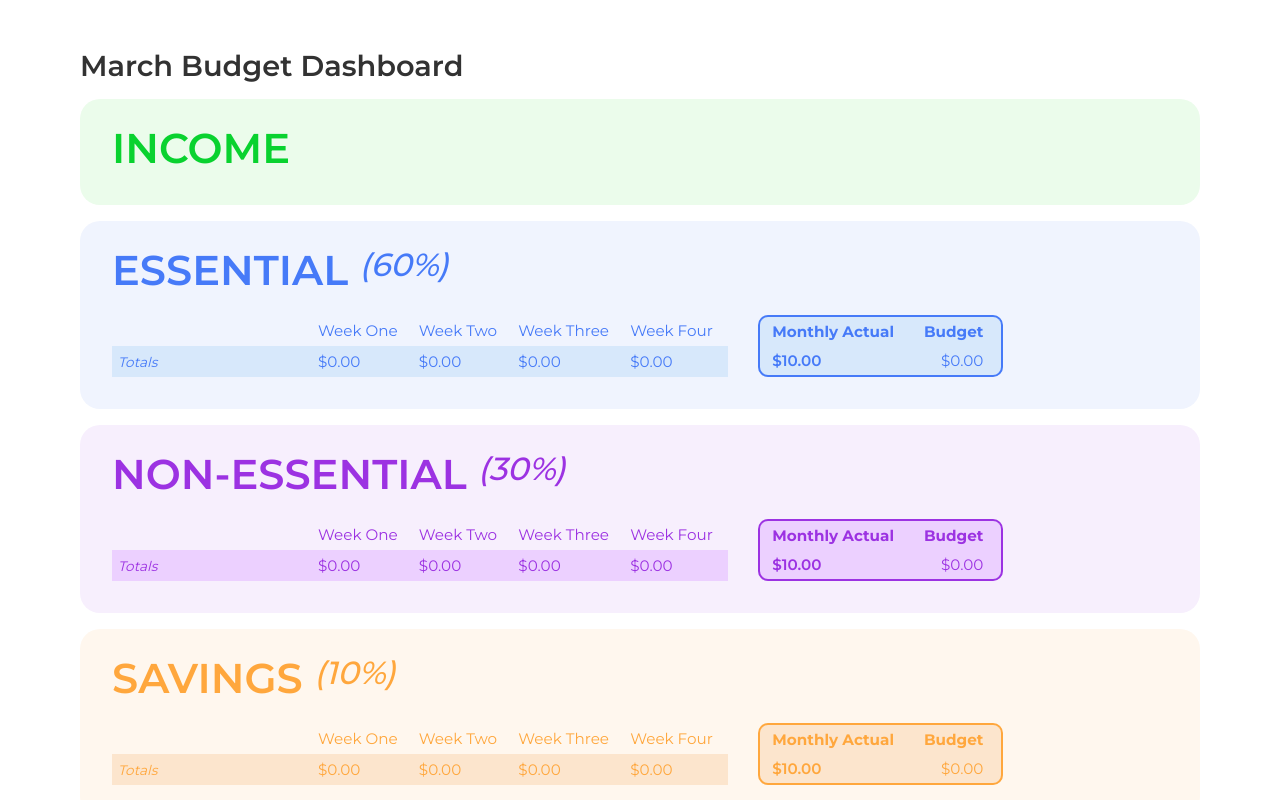
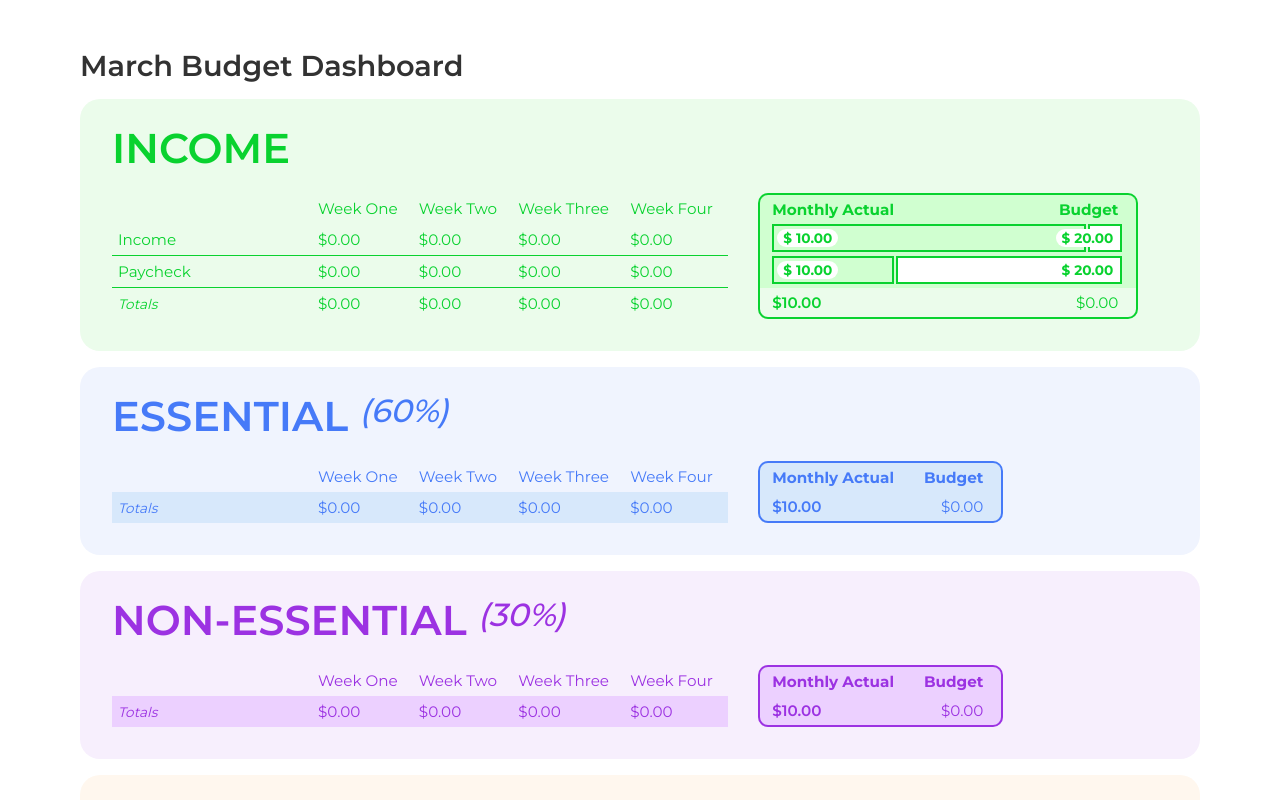
Before and after one commit to rubybeaches/BetterBudgetBuilds, a Next.js app: page /dashboard in a window 1280 px wide. Shown: the top 800 px of the page. Built offline with nearby package versions, Linux system fonts and the light colour scheme.

Commit message:
adjustments for styles when month to budget ratio is high/low

```diff
--- a/src/app/components/Dashboard/SummaryTable.tsx
+++ b/src/app/components/Dashboard/SummaryTable.tsx
@@ -23,8 +23,8 @@ const SummaryTable = ({ categories }: { categories: category[] }) => {
                     <td>$0.00</td>
                     <td id="empty"></td>
                     <td className="summaryProgressBar" colSpan={2}><span>
-                        <div id="progressMonthly" style={{ width: `${(category.curr + 30) / 100 * 350}px` }}><p>$ 10.00</p></div>
-                        <div id="progressBudget" style={{ width: `${(1 - ((category.curr + 30) / 100)) * 350}px` }}><p>$ 20.00</p></div></span></td>
+                        <div id="progressMonthly" style={{ width: `${(category.curr + 30) / 100 * 350}px`, zIndex: `${(category.curr + 30 < 60 ? 1 : 0)}` }}><p>$ 10.00</p></div>
+                        <div id="progressBudget" style={{ width: `${(1 - ((category.curr + 30) / 100)) * 350}px`, zIndex: `${(category.curr + 30 > 60 ? 1 : 0)}` }}><p>$ 20.00</p></div></span></td>
                 </tr>
             ))}
             <tr id="summaryTotals">
--- a/src/app/dashboard/page.css
+++ b/src/app/dashboard/page.css
@@ -77,9 +77,10 @@
 .section table td.summaryProgressBar #progressMonthly,
 .section table td.summaryProgressBar #progressBudget {
     border: 2px solid;
-    padding: 2px;
+    padding: 3px;
     z-index: 1;
     display: flex;
+    height: 28px;
 }
 
 .section table td.summaryProgressBar #progressBudget {
@@ -95,11 +96,12 @@
     padding: 1px 6px;
     font-weight: 700;
     font-size: .9em;
-    min-width: fit-content;
+    width: fit-content;
+    position: absolute;
 }
 
 .section td.summaryProgressBar #progressBudget p {
-    margin-left: auto;
+    right: 3px;
 }
 
 .section>table tr td#empty {
--- a/src/app/dashboard/page.tsx
+++ b/src/app/dashboard/page.tsx
@@ -4,6 +4,7 @@ import "./page.css";
 import { setActiveCategories } from "../lib/helpers";
 import SummaryTable from "../components/Dashboard/SummaryTable";
 import { category } from "../lib/types";
+import { defaultIncomeCategories } from "../lib/helpers";
 
 const Dashboard = () => {
     let newDate = new Date()
@@ -29,6 +30,8 @@ const Dashboard = () => {
     const [nonEssentialCategories, setNonEssentialCategories] = useState(setActiveCategories(userCategories, "non-essential"));
     const [savingCategories, setSavingCategories] = useState(setActiveCategories(userCategories, "savings"));
 
+    const incomeMod: category[] = [...defaultIncomeCategories, { ...defaultIncomeCategories[0], category: 'Paycheck', min: 1, max: 35, curr: 5 }];
+
     return (
         <main className="main">
             <h2 className="monthTitle">
@@ -37,6 +40,7 @@ const Dashboard = () => {
 
             <div id="Income" className="section">
                 <h1>Income</h1>
+                <SummaryTable categories={incomeMod} />
             </div>
 
             <div id="Essential" className="section">
--- a/src/app/lib/helpers.ts
+++ b/src/app/lib/helpers.ts
@@ -55,8 +55,8 @@ export const defaultIncomeCategories = [
             "Rebate"
         ],
         "min": 5,
-        "max": 100,
-        "curr": 100,
+        "max": 65,
+        "curr": 60,
         "active": 1,
         "type": "income"
     }
```
